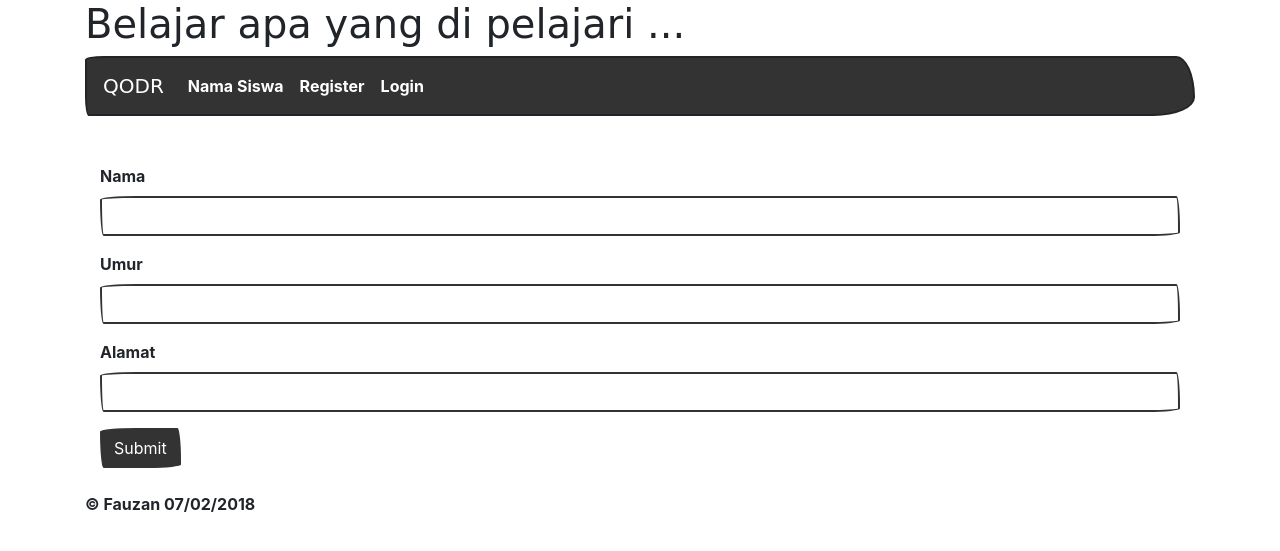
After one commit to ozankaze/php_latihan, a PHP site: page /create.php in a window 1280 px wide. The commit adds this page. Shown: the top 551 px of the page. Run offline with PHP 8.4, Linux system fonts and the light colour scheme; some web fonts are replaced.

Commit message:
create latihan

```diff
--- /dev/null
+++ b/create.php
@@ -0,0 +1,45 @@
+<?php
+
+include_once('core/init.php');
+include_once('view/header.php');
+
+if( isset($_POST['submit']) ) {
+
+    $nama = $_POST['nama'];
+    $umur = $_POST['umur'];
+    $alamat = $_POST['alamat'];
+
+    $query = "INSERT INTO `murid` (`nama`, `umur`, `alamat`) VALUES ('$nama', '$umur', '$alamat')";
+
+    if( mysqli_query($link, $query) ) {
+        // echo 'berhasil';
+        header('Location: index.php');
+    } else {
+        echo 'gagal';
+    }
+
+}
+
+?>
+
+<div class="container">
+    <br>
+        <form action="create.php" method="post">
+        <div class="form-group">
+            <label for="exampleInputPassword1">Nama</label>
+            <input type="text" name="nama" class="form-control" id="exampleInputPassword1">
+        </div>
+        <div class="form-group">
+            <label for="exampleInputPassword1">Umur</label>
+            <input type="text" name="umur" class="form-control" id="exampleInputPassword1">
+        </div>
+        <div class="form-group">
+            <label for="exampleInputPassword1">Alamat</label>
+            <input type="text" name="alamat" class="form-control" id="exampleInputPassword1">
+        </div>
+        <button type="submit" name="submit" class="btn btn-primary">Submit</button>
+    </form>
+</div>
+<br>
+
+<?php include_once('view/footer.php'); ?>
```
Also changed, not shown: index.php (+5 -3 lines).
